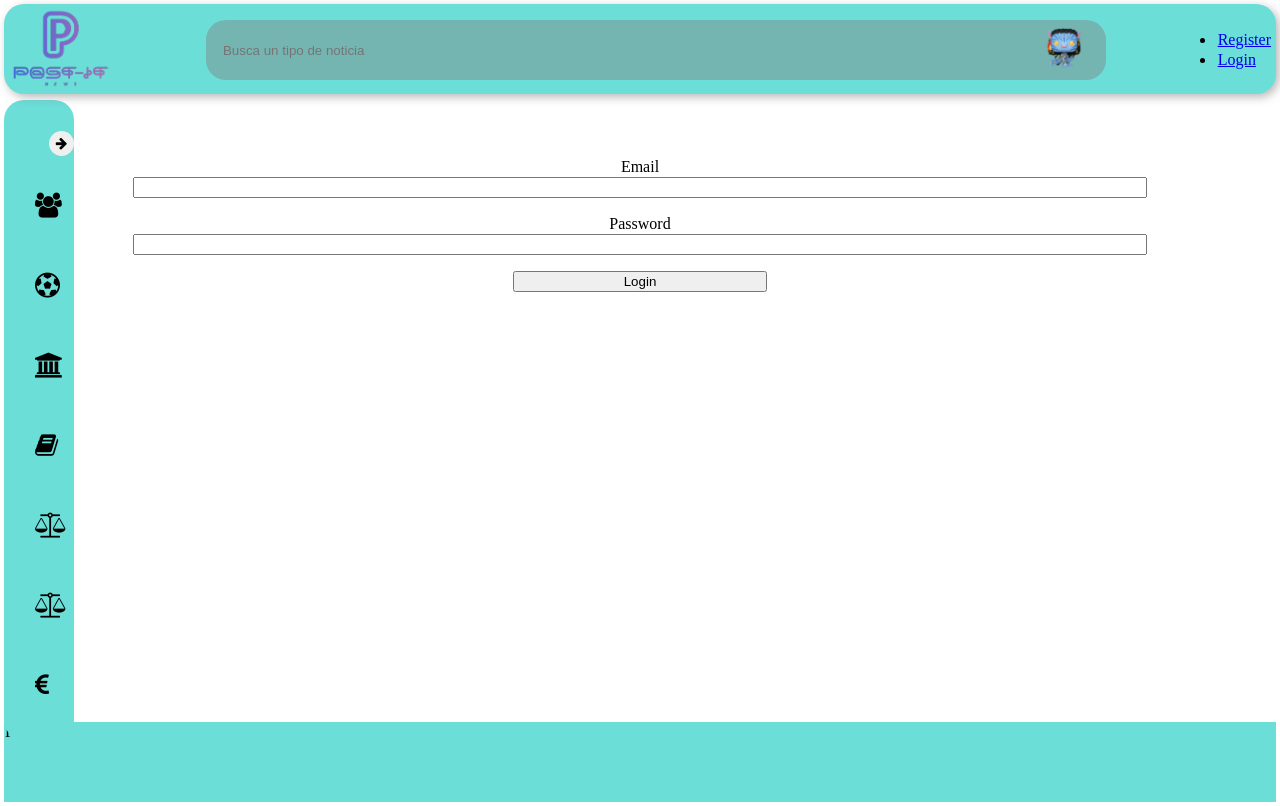
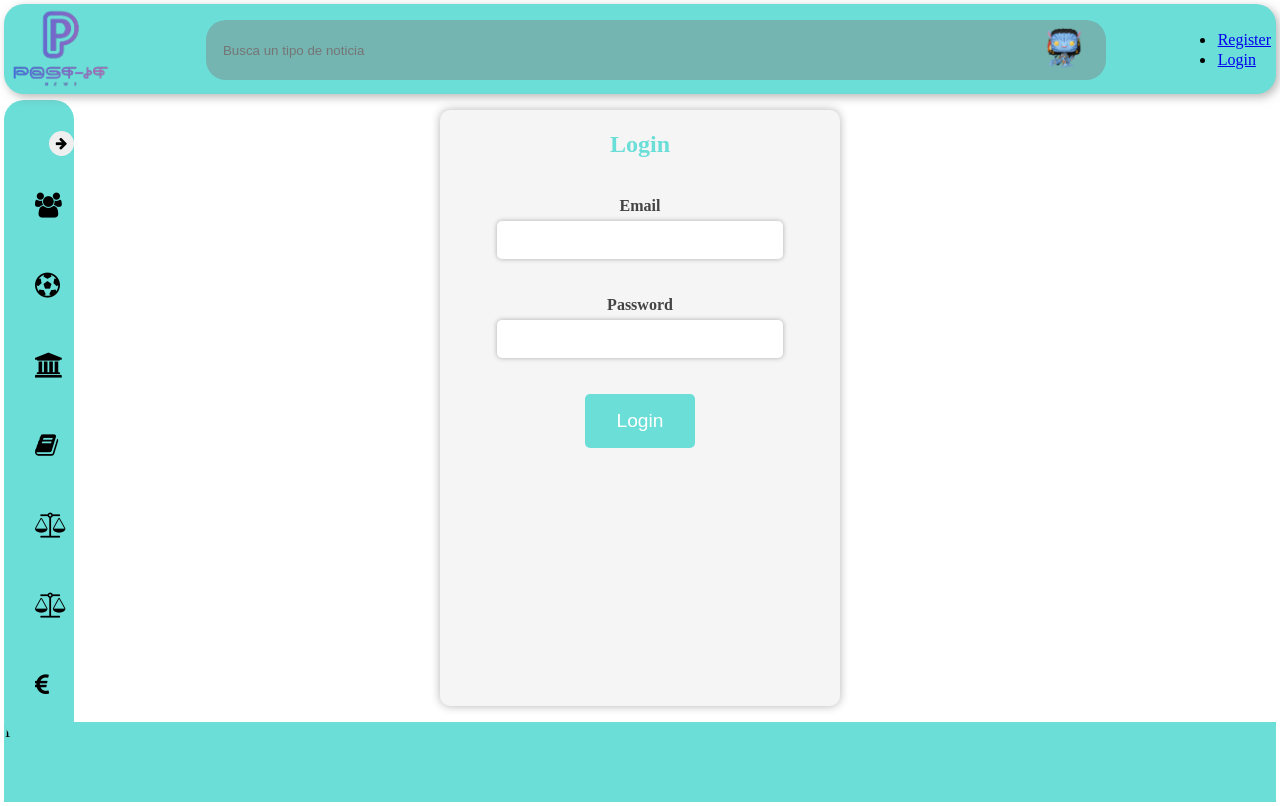
Before and after one commit to Fran-Lopez-Laperal/Front-Postit-News, a React (Vite) app: page /login in a window 1280 px wide. Built offline with nearby package versions, Linux system fonts and the light colour scheme.

Commit message:
login-css

```diff
--- a/src/components/Login/Login.css
+++ b/src/components/Login/Login.css
@@ -0,0 +1,67 @@
+.login-container {
+  background-color: #f5f5f5;
+  padding: 20px;
+  border-radius: 10px;
+  box-shadow: 0 0 10px rgba(0, 0, 0, 0.3);
+  max-width: 500px;
+  width: 400px;
+  margin: 0 auto;
+}
+
+.login-container h1 {
+  text-align: center;
+  color: #6bded7;
+  margin-bottom: 20px;
+}
+
+form {
+  display: flex;
+  flex-direction: column;
+}
+
+label {
+  font-size: 16px;
+  font-weight: bold;
+  margin-bottom: 5px;
+  color: #444;
+}
+
+.input-email,
+.input-password {
+  padding: 10px;
+  border: none;
+  border-radius: 5px;
+  margin-bottom: 20px;
+  font-size: 16px;
+  background-color: #fff;
+  color: #333;
+  box-shadow: 0 0 5px rgba(0, 0, 0, 0.3);
+}
+
+.input-email:focus,
+.input-password:focus {
+  outline: none;
+  box-shadow: 0 0 5px #6bded7;
+}
+
+.login-container button {
+  padding: 1rem 2rem;
+  border: none;
+  background-color: #6bded7;
+  color: #fff;
+  border-radius: 5px;
+  font-size: 1.2rem;
+  cursor: pointer;
+  transition: all 0.3s ease;
+  width: fit-content;
+}
+
+button:hover {
+  background-color: #56c9c1;
+}
+
+p {
+  color: red;
+  font-size: 14px;
+  margin-top: 10px;
+}
--- a/src/components/Login/Login.jsx
+++ b/src/components/Login/Login.jsx
@@ -3,6 +3,7 @@ import { useContext } from 'react';
 import { useNavigate } from 'react-router-dom';
 import { AuthContext } from '../../context/AuthContext';
 import { loginUserService } from '../service';
+import "./Login.css";
 
 const Login = () => {
   const [email, setEmail] = useState('');
@@ -10,6 +11,7 @@ const Login = () => {
   const [error, setError] = useState('');
   const {login} = useContext(AuthContext);
   const navigate = useNavigate();
+
 
   const handleForm = async (e) => {
     e.preventDefault();
@@ -27,16 +29,16 @@ const Login = () => {
   };
 
   return (
-    <section>
+    <section className='login-container'>
       <h1>Login</h1>
       <form onSubmit={handleForm}>
 
           <label htmlFor="email">Email</label>
-          <input type="email" id="email" name="email" required onChange={(e) => setEmail(e.target.value)}/>
+          <input className='input-email' type="email" id="email" name="email" required onChange={(e) => setEmail(e.target.value)}/>
 
 
           <label htmlFor="password">Password</label>
-          <input type="password" id= "password" name="password" required onChange={(e) => setPassword(e.target.value) } />
+          <input className='input-password' type="password" id= "password" name="password" required onChange={(e) => setPassword(e.target.value) } />
 
         <button>Login</button>
         {error ? <p>{error}</p> : null}
```
